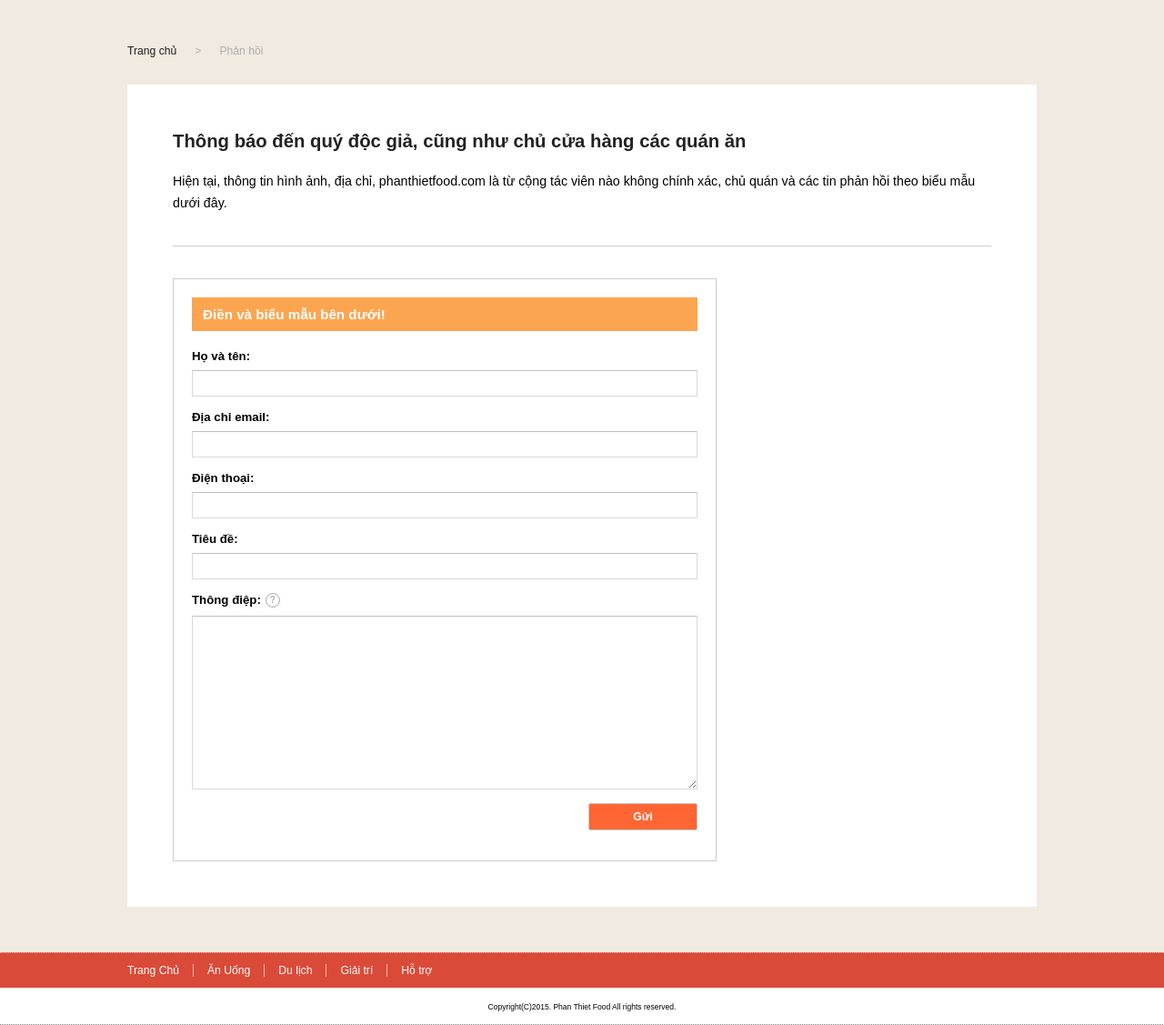
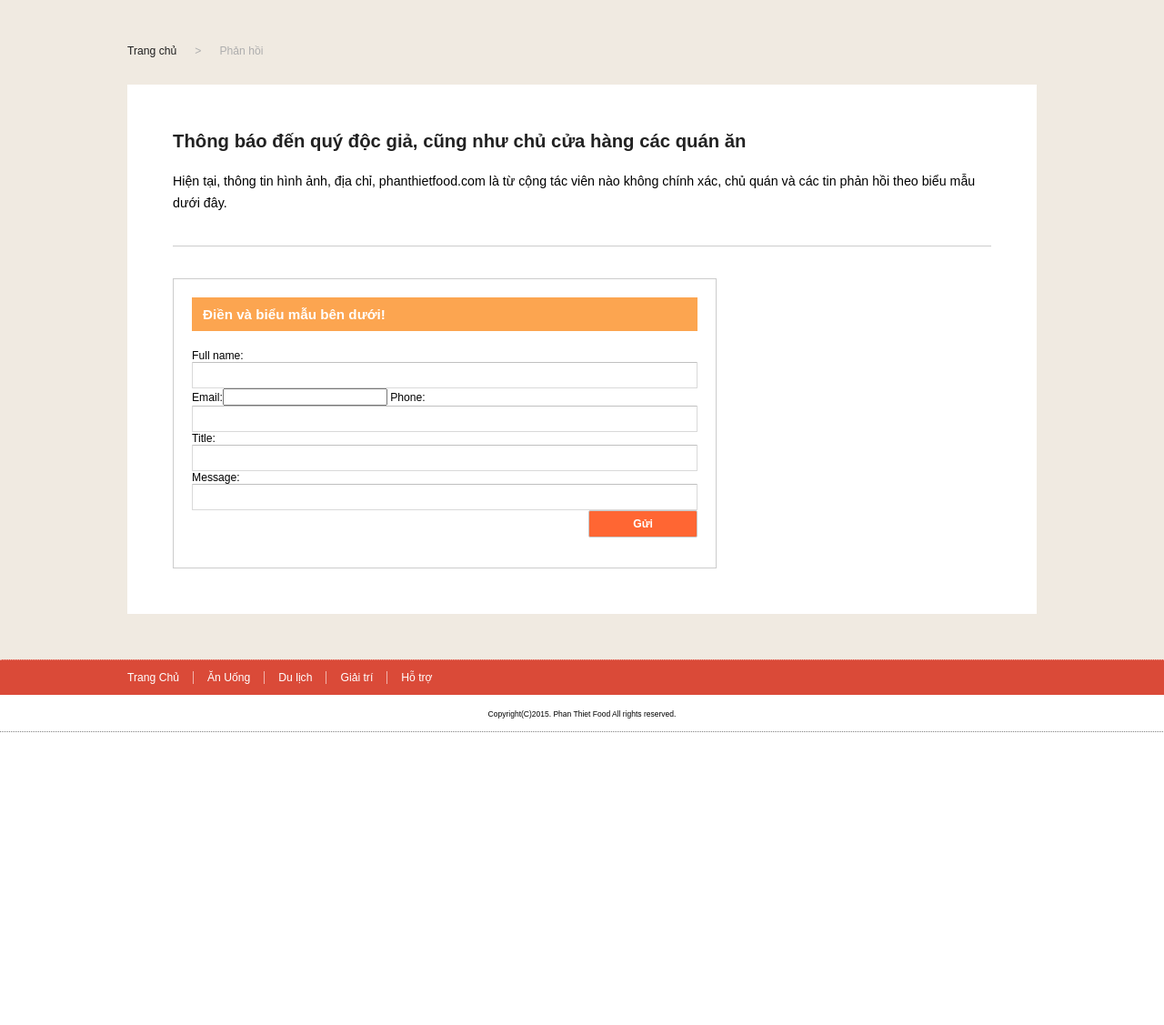
Before and after one commit to nikoladang/phan-thiet-food, a Django app: page / in a window 1280 px wide. Shown: the part 36-1163 px from the top of the page at 91% size. After the commit the page ends 841 px from the top, so only its background shows below. Run offline with Django 3.2, Linux system fonts and the light colour scheme.

Commit message:
edit form

```diff
--- a/contact/forms.py
+++ b/contact/forms.py
@@ -8,16 +8,24 @@ class ContactForm(forms.ModelForm):
         model = Contact
         fields = ["full_name", 'email', 'phone', 'title', 'message']
 
-    # def clean_email(self):
-    #     print(self.cleaned_data)
-    #     email = self.cleaned_data.get('email')
-    #     email_base, provider = email.split("@")
-    #     domain, extension = provider.split('.')
-    #     if not extension == "edu":
-    #         raise forms.ValidationError("Please use a valid email!")
-    #     return(email)
+    def clean_email(self):
+        print(self.cleaned_data)
+        email = self.cleaned_data.get('email')
+        email_base, provider = email.split("@")
+        domain, extension = provider.split('.')
+        if not extension == "edu":
+            raise forms.ValidationError("Please use a valid email!")
+        return(email)
     #
     # def clean_phone(self):
     #     print(self.cleaned_data)
     #
     #     return("111")
+
+    def clean_message(self):
+        message = self.cleaned_data.get('message')
+        print("zzzzzz"+message)
+        if not message:
+          return "NOT"
+        else:
+          return "OK"
--- a/contact/templates/home.html
+++ b/contact/templates/home.html
@@ -62,48 +62,10 @@
           <div class="form">
             <div class="question_column">
               <form id="the_form" method="POST" action=".">{% csrf_token %}
-                <fieldset>
-                    <dl>
-                      <dt>Họ và tên:</dt>
-                      <dd>
-                        <input type="text" id="contact_name" class="name" name="full_name">
-                        <span class="error" id="error_name">This field is required</span>
-                      </dd>
-                    </dl>
-                    <dl>
-                      <dt>Địa chỉ email:</dt>
-                      <dd>
-                        <input type="text" id="contact_email" class="email" name="email">
-                        <span class="error" id="error_email">A valid email address is required</span>
-                      </dd>
-                    </dl>
-                    <dl>
-                      <dt>Điện thoại:</dt>
-                      <dd>
-                        <input type="text" id="contact_tel"class="tel" name="phone">
-                        <span class="error" id="error_tel">A valid phone is required</span>
-                      </dd>
-                    </dl>
-                    <dl>
-                      <dt>Tiêu đề:</dt>
-                      <dd>
-                        <input type="text" id="contact_tel"class="tel" name="title">
-                        <span class="error" id="error_tel">This field is required</span>
-                      </dd>
-                    </dl>
-                    <dl class="help_note">
-                      <dt class="text_area"><span>Thông điệp:</span><span id="alert_help" class="help_symbol">?</span></dt>
-                      <dd>
-                        <textarea cols="70" rows="7" id="contact_comment" class="comment" name="message"></textarea>
-                        <span class="error" id="error_comment">This field is required</span>
-                      </dd>
-                      <dd class="help_txt">
-                        <div class="note">Ví dụ: Giá bánh mỳ xá xíu KFC Tuyên Quang là 15k, không phải 12k giá bánh mỳ xá xíu KFC Tuyên Quang là 15k, không phải 12k</div>
-                      </dd>
-                    </dl>
-                    <p class="button">
-                      <button type="submit" class="confirm" id="confirm">Gửi</button>
-                    </p>
+                {{ form }}
+                <p class="button">
+                  <button type="submit" class="confirm" id="confirm">Gửi</button>
+                </p>
                 </fieldset>
               </form>
             <!-- /.question_column --></div>
```
Also changed, not shown: db.sqlite3.
